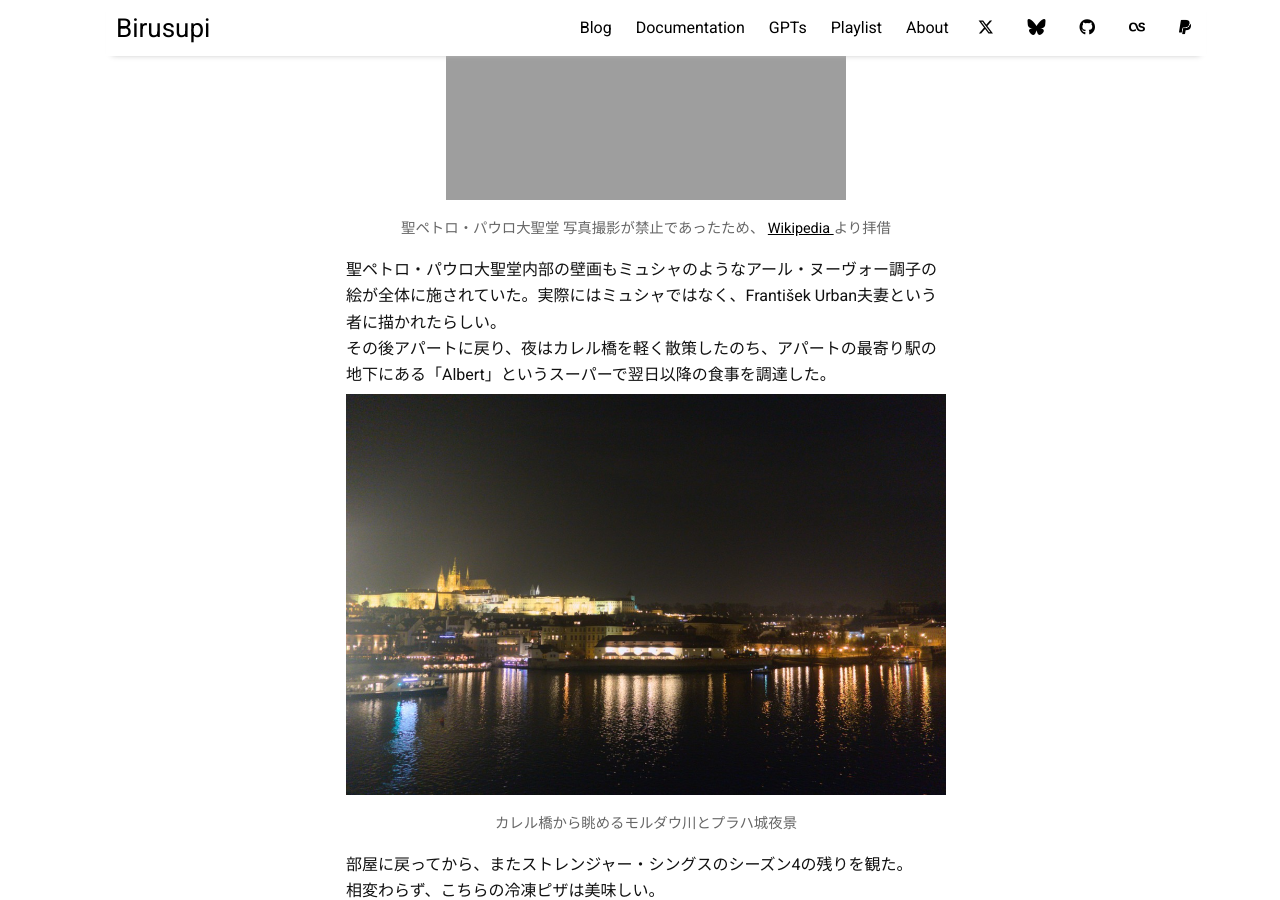
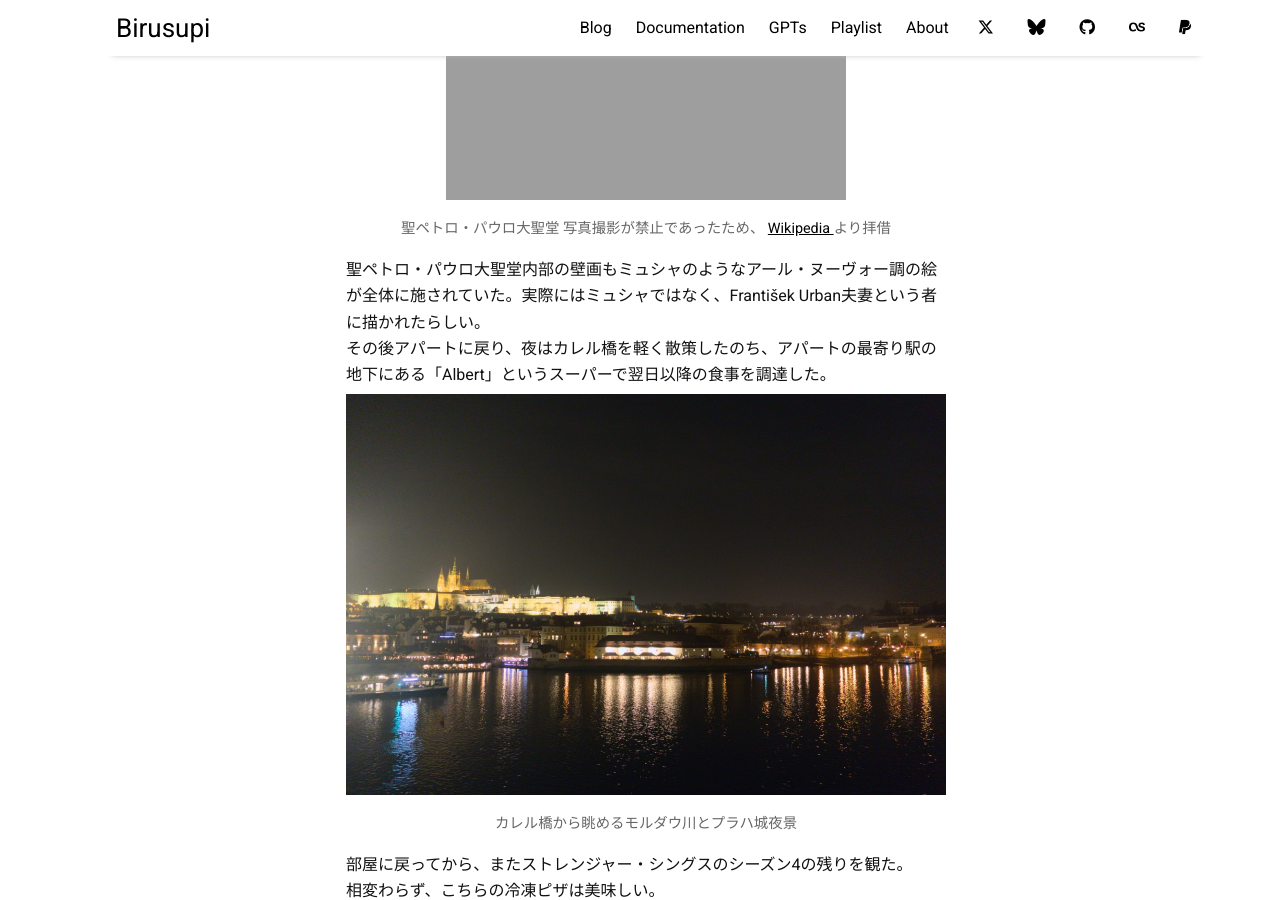
Before and after one commit to spira-unplugged/birusupi, a Jekyll site: the page built from _posts/2026-01-22-eurotrip_travelogue_1.md, in a window 1280 px wide and 900 px high, scrolled down 30995 px. Built offline with Jekyll 4.4.1, drawn with Linux system fonts in a browser that asks for light colours; some of the changed text lies outside the part shown.

Commit message:
Update last_modified_at date for travelogue posts

```diff
--- a/_posts/2026-01-22-eurotrip_travelogue_1.md
+++ b/_posts/2026-01-22-eurotrip_travelogue_1.md
@@ -359,7 +359,7 @@ iPadでNetflixを開くと、こちらではジブリ作品が観られるらし
   より拝借
 </div>
 
-聖ペトロ・パウロ大聖堂内部の壁画もミュシャのようなアール・ヌーヴォー調子の絵が全体に施されていた。実際にはミュシャではなく、František Urban夫妻という者に描かれたらしい。
+聖ペトロ・パウロ大聖堂内部の壁画もミュシャのようなアール・ヌーヴォー調の絵が全体に施されていた。実際にはミュシャではなく、František Urban夫妻という者に描かれたらしい。
 その後アパートに戻り、夜はカレル橋を軽く散策したのち、アパートの最寄り駅の地下にある「Albert」というスーパーで翌日以降の食事を調達した。
 ![]({{ site.baseurl }}/assets/img/2026-01-22-eurotrip_travelogue/DSC02319.jpg){:loading="lazy" decoding="async"}
 <div class="img-cap">カレル橋から眺めるモルダウ川とプラハ城夜景</div>
```
Also changed, not shown: other parts of _posts/2026-01-22-eurotrip_travelogue_1.md (+2 -2 lines), _posts/2026-01-23-eurotrip_travelogue_2.md (+1 -1 lines).
